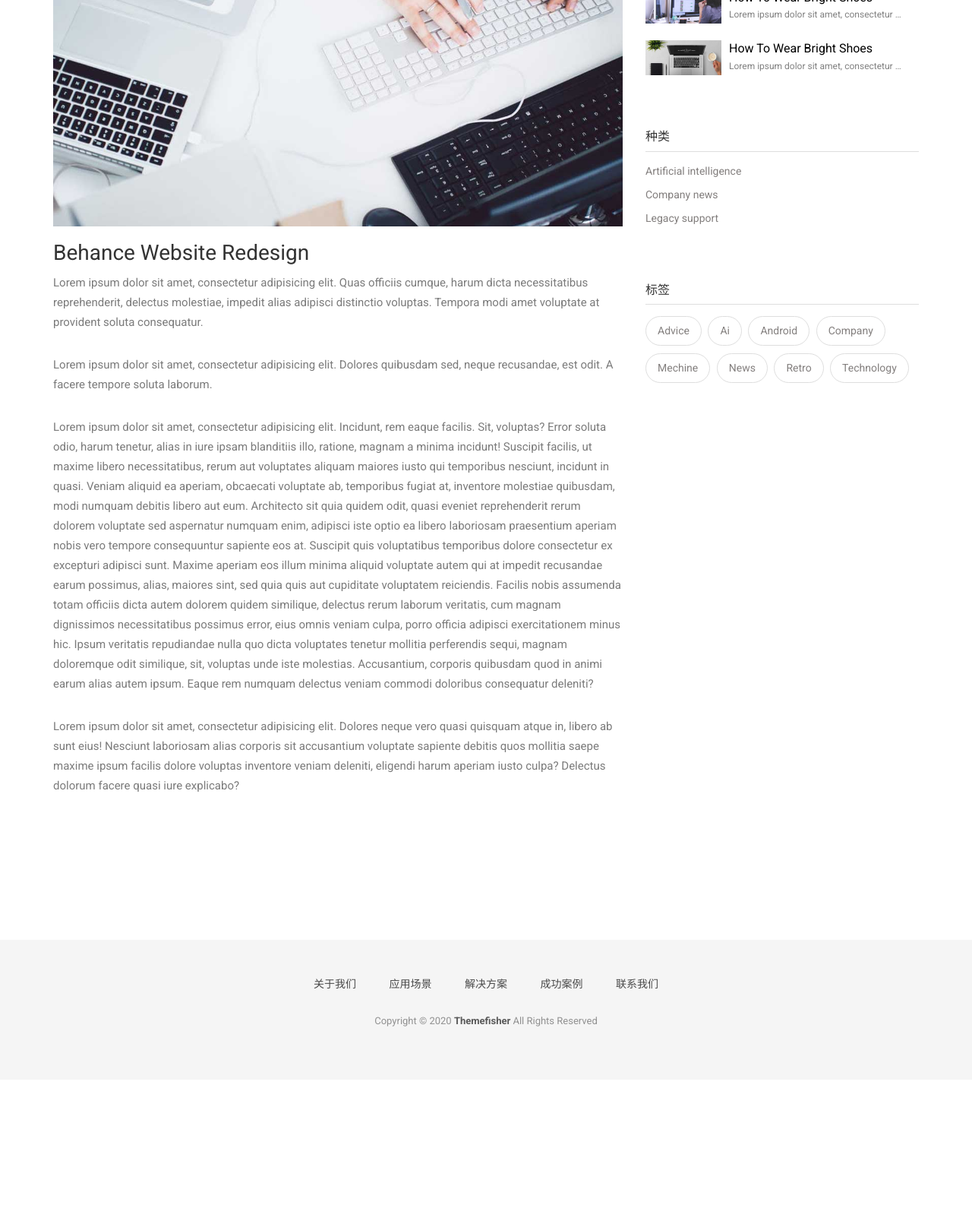
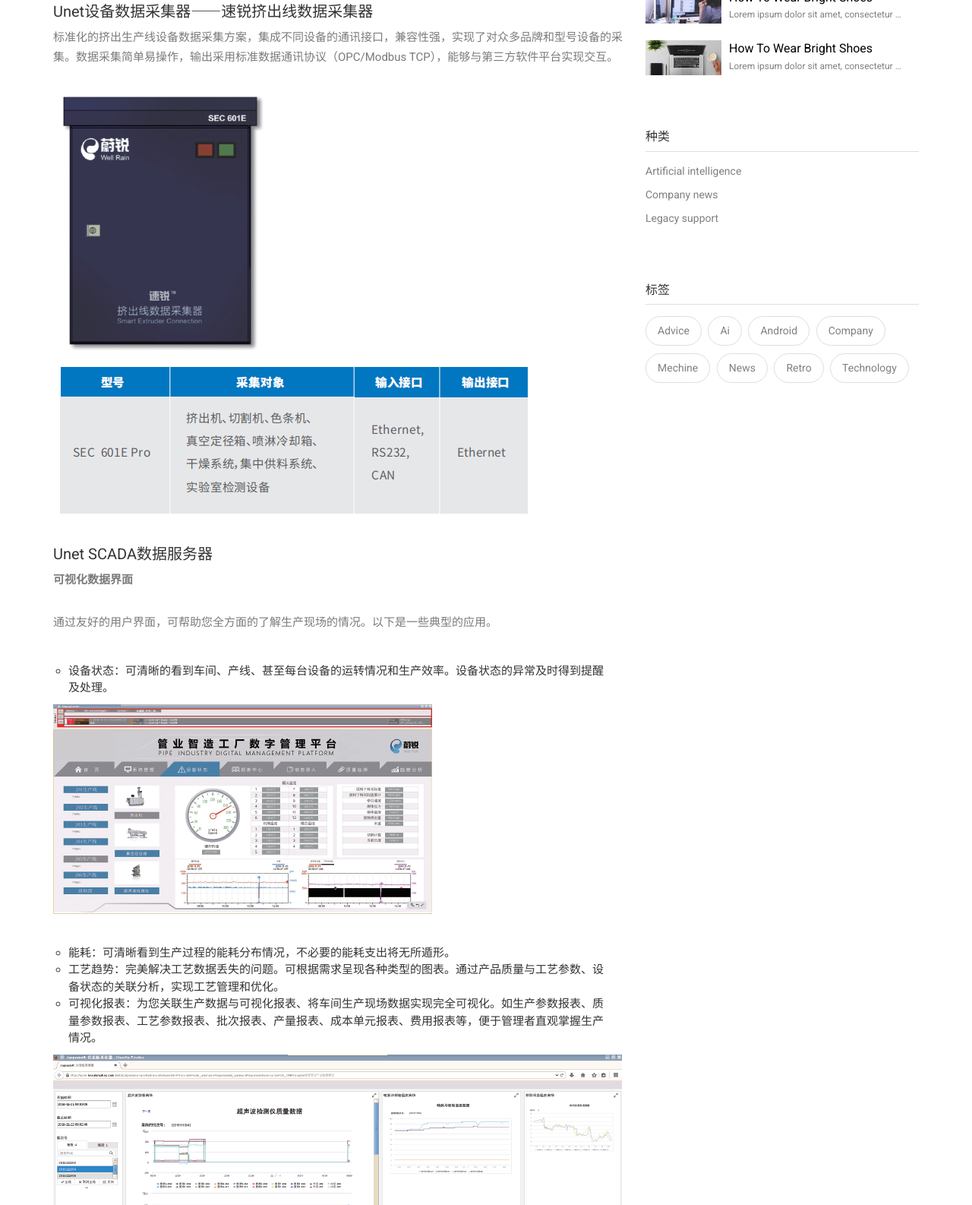
Before and after one commit to wizicer/sync-wellrain-site-qa, a plain HTML site: page product/rio-furniture-2/index.html in a window 1280 px wide. Shown: the part 650-2236 px from the top of the page at 76% size. Before the commit the page ends 2071 px from the top, so only its background shows below. Drawn offline with Linux system fonts and the light colour scheme; a script that the page names is missing; files whose address does not match are found by name; a web font is replaced by a local one.

Commit message:
Automated Release 17

```diff
--- a/product/rio-furniture-2/index.html
+++ b/product/rio-furniture-2/index.html
@@ -1,7 +1,7 @@
 <!DOCTYPE html>
 <html lang="zh-cn"><head>
   <meta charset="utf-8">
-  <title>Rio Furniture</title>
+  <title>蔚锐UNET可视化生产追溯系统</title>
 
   <!-- mobile responsive meta -->
   <meta name="viewport" content="width=device-width, initial-scale=1, maximum-scale=1">
@@ -10,9 +10,9 @@
   <meta name="generator" content="Hugo 0.70.0" />
 
 
-  <meta property="og:image" content="/images/portfolio/work2.jpg" />
+  <meta property="og:image" content="/.attachments/image-e0413ff6-2c0c-44ff-98d5-8678118c3bf1.png" />
 
-  <meta property="og:title" content="Rio Furniture" />
+  <meta property="og:title" content="蔚锐UNET可视化生产追溯系统" />
 <meta property="og:description" content="this is meta description" />
 <meta property="og:type" content="article" />
 <meta property="og:url" content="/product/rio-furniture-2/" />
@@ -118,7 +118,7 @@
     <div class="row">
       <div class="col-md-12">
         <div class="block">
-          <h1>Rio Furniture</h1>
+          <h1>蔚锐UNET可视化生产追溯系统</h1>
           <p>this is meta description</p>
         </div>
       </div>
@@ -131,7 +131,7 @@
 		<div class="row">
 			<div class="col-md-8">
 				<div class="post post-single">
-					<h2 class="post-title">Rio Furniture</h2>
+					<h2 class="post-title">蔚锐UNET可视化生产追溯系统</h2>
 					<div class="post-meta">
 						<ul>
               <li><i class="ion-calendar"></i> January 1, 0001</li>
@@ -147,34 +147,41 @@
             </ul>
 					</div>
 					<div class="post-thumb">
-						<img class="img-responsive" src="/images/portfolio/work2.jpg" alt="Rio Furniture">
+						<img class="img-responsive" src="/.attachments/image-e0413ff6-2c0c-44ff-98d5-8678118c3bf1.png" alt="蔚锐UNET可视化生产追溯系统">
 					</div>
 					<div class="post-content post-excerpt">
-						<h2 id="behance-website-redesign">Behance Website Redesign</h2>
-<p>Lorem ipsum dolor sit amet, consectetur adipisicing elit. Quas officiis cumque, harum dicta necessitatibus
-reprehenderit, delectus molestiae, impedit alias adipisci distinctio voluptas. Tempora modi amet voluptate
-at provident soluta consequatur.</p>
-<p>Lorem ipsum dolor sit amet, consectetur adipisicing elit. Dolores quibusdam sed, neque recusandae, est
-odit. A facere tempore soluta laborum.</p>
-<p>Lorem ipsum dolor sit amet, consectetur adipisicing elit. Incidunt, rem eaque facilis. Sit, voluptas?
-Error soluta odio, harum tenetur, alias in iure ipsam blanditiis illo, ratione, magnam a minima incidunt!
-Suscipit facilis, ut maxime libero necessitatibus, rerum aut voluptates aliquam maiores iusto qui
-temporibus nesciunt, incidunt in quasi. Veniam aliquid ea aperiam, obcaecati voluptate ab, temporibus
-fugiat at, inventore molestiae quibusdam, modi numquam debitis libero aut eum. Architecto sit quia quidem
-odit, quasi eveniet reprehenderit rerum dolorem voluptate sed aspernatur numquam enim, adipisci iste optio
-ea libero laboriosam praesentium aperiam nobis vero tempore consequuntur sapiente eos at. Suscipit quis
-voluptatibus temporibus dolore consectetur ex excepturi adipisci sunt. Maxime aperiam eos illum minima
-aliquid voluptate autem qui at impedit recusandae earum possimus, alias, maiores sint, sed quia quis aut
-cupiditate voluptatem reiciendis. Facilis nobis assumenda totam officiis dicta autem dolorem quidem
-similique, delectus rerum laborum veritatis, cum magnam dignissimos necessitatibus possimus error, eius
-omnis veniam culpa, porro officia adipisci exercitationem minus hic. Ipsum veritatis repudiandae nulla quo
-dicta voluptates tenetur mollitia perferendis sequi, magnam doloremque odit similique, sit, voluptas unde
-iste molestias. Accusantium, corporis quibusdam quod in animi earum alias autem ipsum. Eaque rem numquam
-delectus veniam commodi doloribus consequatur deleniti?</p>
-<p>Lorem ipsum dolor sit amet, consectetur adipisicing elit. Dolores neque vero quasi quisquam atque in,
-libero ab sunt eius! Nesciunt laboriosam alias corporis sit accusantium voluptate sapiente debitis quos
-mollitia saepe maxime ipsum facilis dolore voluptas inventore veniam deleniti, eligendi harum aperiam iusto
-culpa? Delectus dolorum facere quasi iure explicabo?</p>
+						<h2 id="蔚锐unet可视化生产追溯系统">蔚锐UNET可视化生产追溯系统</h2>
+<h3 id="unet设备数据采集器速锐挤出线数据采集器">Unet设备数据采集器⸺速锐挤出线数据采集器</h3>
+<p>标准化的挤出生产线设备数据采集方案，集成不同设备的通讯接口，兼容性强，实现了对众多品牌和型号设备的采集。数据采集简单易操作，输出采用标准数据通讯协议（OPC/Modbus TCP），能够与第三方软件平台实现交互。</p>
+<p><img src="/.attachments/%E7%AC%AC5%E9%A1%B5-16-c03e6d55-771e-4578-bf14-6b43e894909b.PNG" alt="第5页-16.PNG"><img src="/.attachments/image-b7709ea2-a227-4ea5-8ad9-20d3b544cedc.png" alt="image.png"></p>
+<h3 id="unet-scada数据服务器">Unet SCADA数据服务器</h3>
+<p><strong>可视化数据界面</strong></p>
+<p>通过友好的用户界面，可帮助您全方面的了解生产现场的情况。以下是一些典型的应用。</p>
+<ul>
+<li>设备状态：可清晰的看到车间、产线、甚至每台设备的运转情况和生产效率。设备状态的异常及时得到提醒及处理。</li>
+</ul>
+<p><img src="/.attachments/%E7%AC%AC6%E9%A1%B5-17-3d1094a7-819a-4088-88ba-f42854f82cec.PNG" alt="第6页-17.PNG"></p>
+<ul>
+<li>能耗：可清晰看到生产过程的能耗分布情况，不必要的能耗支出将无所遁形。</li>
+<li>工艺趋势：完美解决工艺数据丢失的问题。可根据需求呈现各种类型的图表。通过产品质量与工艺参数、设备状态的关联分析，实现工艺管理和优化。</li>
+<li>可视化报表：为您关联生产数据与可视化报表、将车间生产现场数据实现完全可视化。如生产参数报表、质量参数报表、工艺参数报表、批次报表、产量报表、成本单元报表、费用报表等，便于管理者直观掌握生产情况。</li>
+</ul>
+<p><img src="/.attachments/%E7%AC%AC6%E9%A1%B5-18-69d105b9-de58-48f9-8615-acf6c6e48198.PNG" alt="第6页-18.PNG"></p>
+<h3 id="远程运维fbox-4g">远程运维FBOX-4G</h3>
+<p><strong>设备云组态</strong></p>
+<ul>
+<li>实时采集车间各类工业数据，系统开放，兼容多种电控产品或智能仪表。</li>
+<li>可手机登录实时在线查看，浏览设备实时状态，支持设备数据导出。</li>
+<li>提供软硬件及云端、APP整体解决方案，易用性好，客户无需配置专业的IT人员。</li>
+<li>可对接企业内部信息化系统或扩展至蔚锐Unet生产追溯系统，不会产生重复投资。</li>
+</ul>
+<p><img src="/.attachments/image-7be3662a-cd7f-4b43-b1eb-403870c4c2ef.png" alt="image.png"></p>
+<h3 id="unet-mes生产协同系统saas云端">Unet MES生产协同系统（SAAS云端）</h3>
+<p>通过移动端、Iot及网页端的协作平台，基于采集的实时数据，帮助企业获取、显现、监控及分析生产过程，打通信息孤岛，真正实现降本增效，用数据驱动制造。</p>
+<p><img src="/.attachments/%E7%AC%AC7%E9%A1%B5-44-200f6078-fbd9-4870-bd1f-fa8d449f1fae.PNG" alt="第7页-44.PNG"><img src="/.attachments/%E7%AC%AC7%E9%A1%B5-41-f4a168c2-5227-41f6-816b-2b47cb14197e.PNG" alt="第7页-41.PNG"><img src="/.attachments/%E7%AC%AC7%E9%A1%B5-42-bea1e518-82f2-45a2-b9fc-b28bcc1aefeb.PNG" alt="第7页-42.PNG"><img src="/.attachments/%E7%AC%AC7%E9%A1%B5-43-20119267-30c3-440b-a541-278fb0005f99.PNG" alt="第7页-43.PNG"></p>
+<h3 id="一管一码追溯系统saas云端">一管一码追溯系统（SAAS云端）</h3>
+<p>实现从原料、生产、质检、出库产品全周期的质量追溯功能，业内最全面、最完整的管材生产一码追溯系统。</p>
+<p><img src="/.attachments/%E7%AC%AC7%E9%A1%B5-50-62bb9b83-26de-46da-8bc7-c31244f9789f.PNG" alt="第7页-50.PNG"><img src="/.attachments/%E7%AC%AC7%E9%A1%B5-49-a429f29a-f0b6-45f1-b2e9-19669dd8da8b.PNG" alt="第7页-49.PNG"><img src="/.attachments/%E7%AC%AC7%E9%A1%B5-48-d85492f0-3261-4b96-8485-466ef8337b9c.PNG" alt="第7页-48.PNG"><img src="/.attachments/%E7%AC%AC7%E9%A1%B5-47-6734befc-bbea-4f95-bb18-6e5031234cab.PNG" alt="第7页-47.PNG"></p>
 
 					</div>
 					<div class="post-comments">
```
Also changed, not shown: product/index.html (+13 -13 lines), product/index.xml (+14 -9 lines), sitemap.xml (+4 -4 lines), .attachments/image-7be3662a-cd7f-4b43-b1eb-403870c4c2ef.png (added), .attachments/image-b7709ea2-a227-4ea5-8ad9-20d3b544cedc.png (added), .attachments/第5页-16-c03e6d55-771e-4578-bf14-6b43e894909b.PNG (added), .attachments/第6页-17-3d1094a7-819a-4088-88ba-f42854f82cec.PNG (added), .attachments/第6页-18-69d105b9-de58-48f9-8615-acf6c6e48198.PNG (added), .attachments/第7页-41-f4a168c2-5227-41f6-816b-2b47cb14197e.PNG (added), .attachments/第7页-42-bea1e518-82f2-45a2-b9fc-b28bcc1aefeb.PNG (added), .attachments/第7页-43-20119267-30c3-440b-a541-278fb0005f99.PNG (added), .attachments/第7页-44-200f6078-fbd9-4870-bd1f-fa8d449f1fae.PNG (added), .attachments/第7页-47-6734befc-bbea-4f95-bb18-6e5031234cab.PNG (added), .attachments/第7页-48-d85492f0-3261-4b96-8485-466ef8337b9c.PNG (added), 3 more files.
